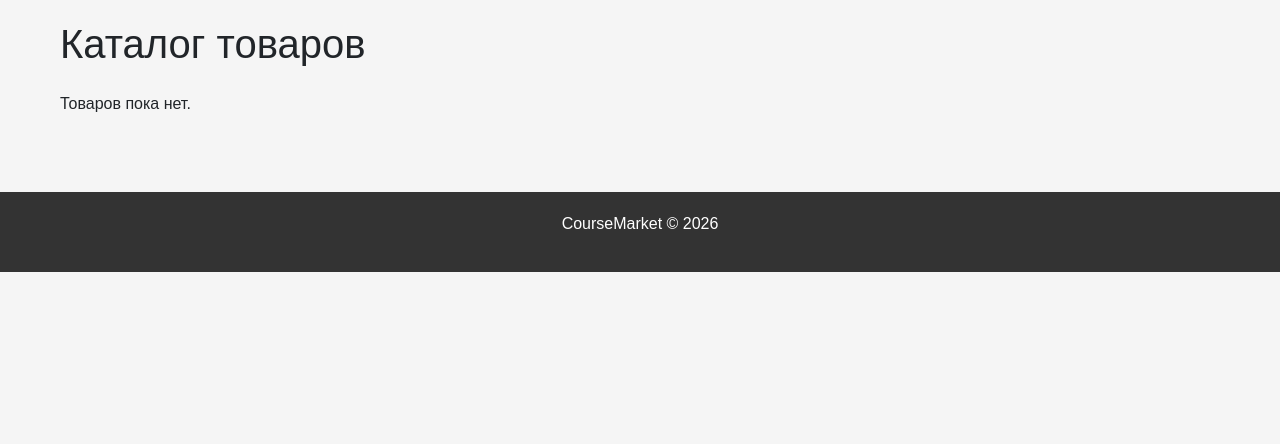
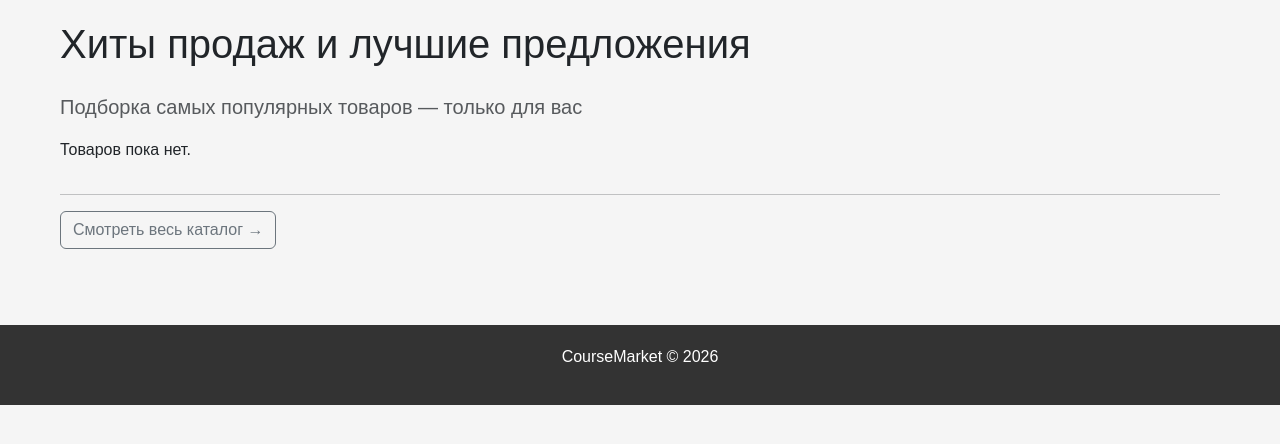
Before and after one commit to Vital7-stack/CourseMarket, a Django app: page / in a window 1280 px wide. Shown: the part 94-538 px from the top of the page. Run offline with Django 5.2, Linux system fonts and the light colour scheme; data that the repository does not hold is empty; parts of the project's set-up code (start-up, migrations or seed data) failed here and were passed over.

Commit message:
feat: разделить контент главной и каталога, добавить featured-товары на home

```diff
--- a/catalog/templates/catalog/home.html
+++ b/catalog/templates/catalog/home.html
@@ -3,7 +3,8 @@
 {% block title %}Главная — CourseMarket{% endblock %}
 
 {% block content %}
-  <h1 class="mb-4">Каталог товаров</h1>
+  <h1 class="mb-4">Хиты продаж и лучшие предложения</h1>
+  <p class="lead text-muted">Подборка самых популярных товаров — только для вас</p>
 
   <div class="row">
     {% for product in products %}
@@ -29,4 +30,11 @@
       <p>Товаров пока нет.</p>
     {% endfor %}
   </div>
+
+  <hr>
+  <p>
+    <a href="{% url 'catalog:product_list' %}" class="btn btn-outline-secondary">
+      Смотреть весь каталог →
+    </a>
+  </p>
 {% endblock %}
--- a/catalog/views.py
+++ b/catalog/views.py
@@ -4,7 +4,8 @@ from .forms import ContactForm
 
 
 def home(request):
-    products = Product.objects.all()
+    # Единственное изменение: берём только первые 3 товара
+    products = Product.objects.all()[:3]
     return render(request, 'catalog/home.html', {'products': products})
 
 
@@ -13,7 +14,6 @@ def contacts(request):
         form = ContactForm(request.POST)
         if form.is_valid():
             form.save()
-            # ИСПРАВЛЕНИЕ: редирект на главную страницу приложения catalog
             return redirect('catalog:home')
     else:
         form = ContactForm()
```
